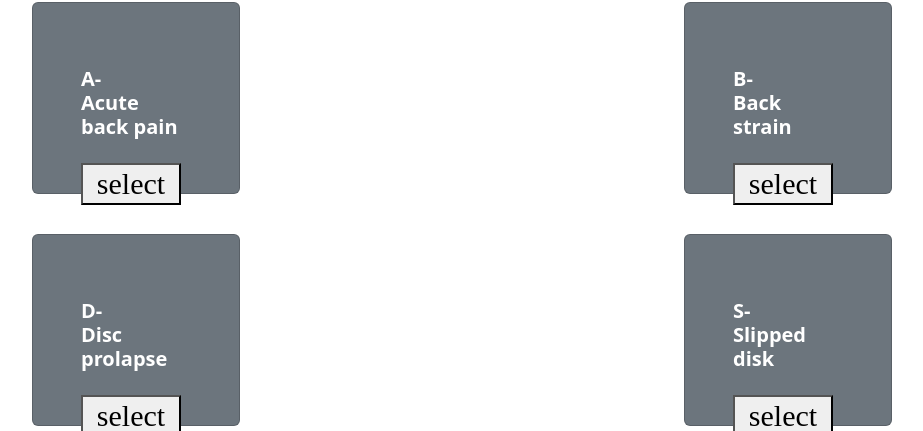
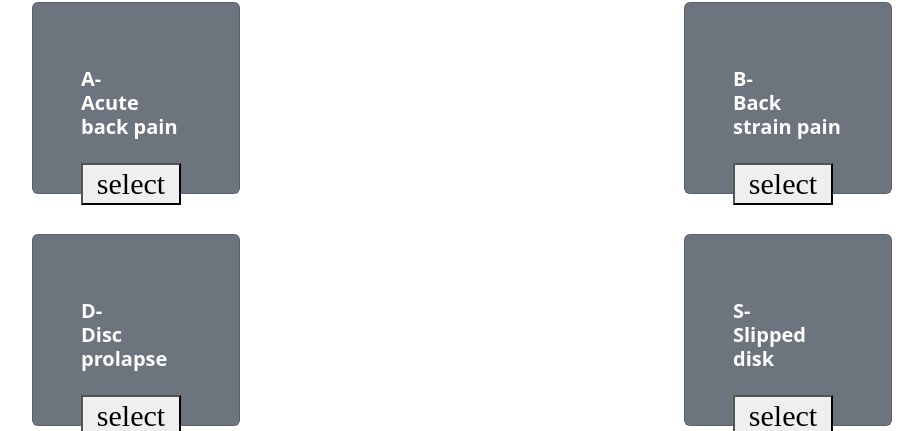
Before and after one commit to heidityx/PhysiopediaCo, a Django app: page /selections-ChestBackWaist/ in a window 1280 px wide. Shown: the part 192-623 px from the top of the page, without its empty margins (178-1101 px from the left). Run offline with Django 4.2, Linux system fonts and the light colour scheme; some libraries are stand-ins or nearby versions.

Commit message:
selections-ChestBackWaist -mingwen

```diff
--- a/physiopediaWeb/physioApp/templates/selectChestBackWaist.html
+++ b/physiopediaWeb/physioApp/templates/selectChestBackWaist.html
@@ -118,20 +118,20 @@
                         </div>
                       </div>
                     </div>
-
                     <div class="col">
                       <div class="card text-bg-secondary mb-3 mx-auto" style="width:13rem; height: 12rem;">
 
                         <div class="card-body p-5">
 
                           <div id="bodyPartExercise2">
-                            <p><strong><h5>B- <br>Back strain</h5></strong></p>
+                            <p><strong><h5>B- <br>Back strain pain</h5></strong></p>
                               </div>
                              <button class="sel" type="button" onclick="changeColor2()">select<button>
-
                         </div>
                       </div>
                     </div>
+
+
                     <div class="col">
                       <div class="card text-bg-secondary mb-3 mx-auto" style="width:13rem; height: 12rem;">
 
```
Lines whose indentation alone changed are shown as unchanged.
